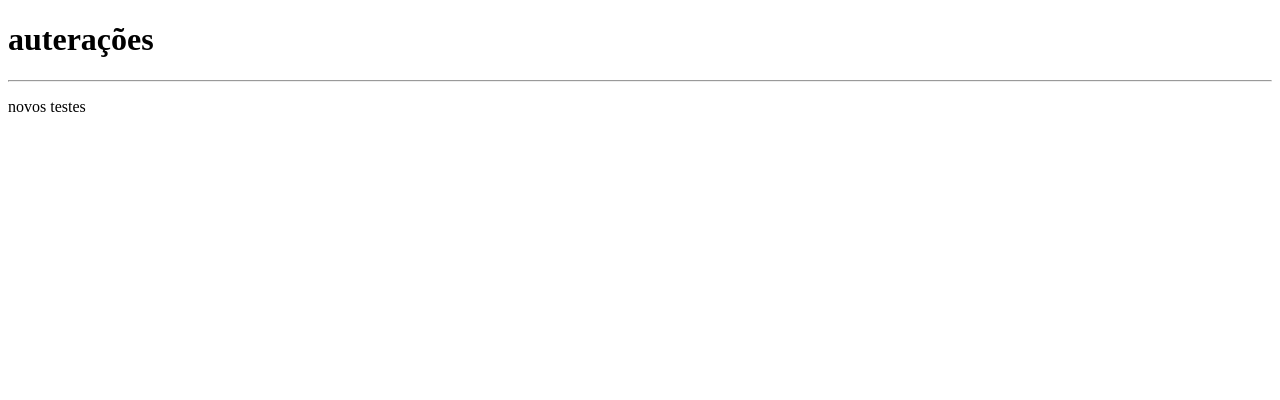
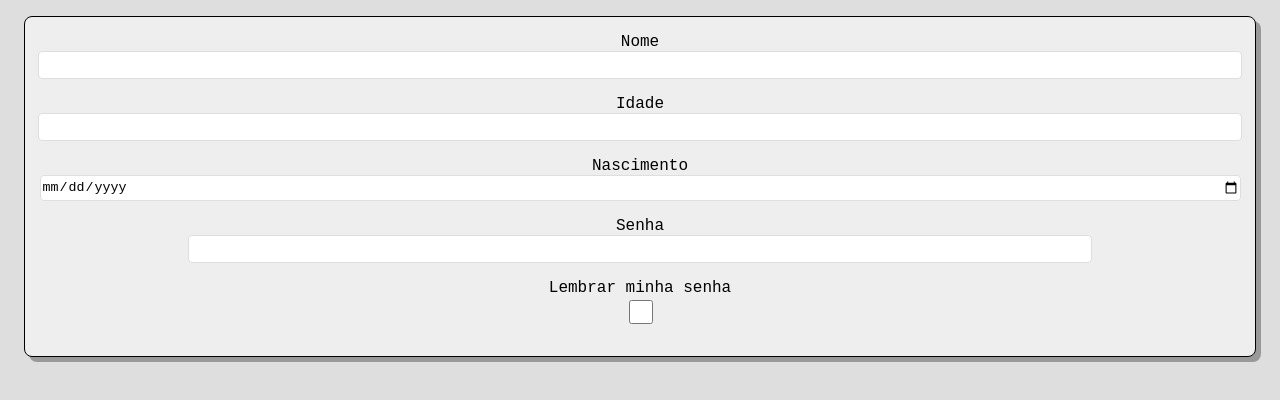
Before and after one commit to Jessicagel/aula-repo-fs18, a plain HTML site: page index.html in a window 1280 px wide. Drawn offline with Linux system fonts and the light colour scheme.

Commit message:
novas alterações

```diff
--- a/index.html
+++ b/index.html
@@ -3,11 +3,24 @@
 <head>
     <meta charset="UTF-8">
     <meta name="viewport" content="width=device-width, initial-scale=1.0">
+    <link rel="stylesheet" href="style.css">
     <title>Formulários</title>
 </head>
 <body>
-    <h1>auterações</h1>
-    <hr>
-    <p> novos testes</p>
+    <form action="">
+        <label for="nome">Nome</label>
+        <input id= "nome" name= "nome" type="text">
+
+        <label for="Idade">Idade</label>
+        <input id= "Idade" name= "Idade" min="18"type="number">
+
+        <label for="Nascimento">Nascimento</label>
+        <input id= "Nascimento" name= "Nascimento"type="date">
+        <label for="Senha">Senha</label>
+        <input id= "Senha" name= "Senha"type="password">
+
+        <label for="">Lembrar minha senha</label>
+        <input type="checkbox" name="" id="">
+    </form>
 </body>
 </html>
--- a/style.css
+++ b/style.css
@@ -0,0 +1,30 @@
+#{
+    margin:0;
+    padding: 0;
+    box-sizing:border-box;
+}
+body{
+    font-family: 'courier new', 'Courier New', Courier, monospace ;
+    background-color:#dedede;
+}
+form{
+    background-color: #eeeeee;
+    border:1px solid black;
+    border-radius: 8px;
+    display: flex;
+    flex-direction: column;
+    align-items: center;
+    padding: 16px;
+    margin: 16px;
+    box-shadow: 5px 5px #00000050;
+}
+input {
+    margin-bottom: 16px;
+    height: 24px;
+    border:1px solid #dedede;
+    border-radius:4px;
+    width: 100%;
+}
+#Senha{
+    width:75%;
+}
```
